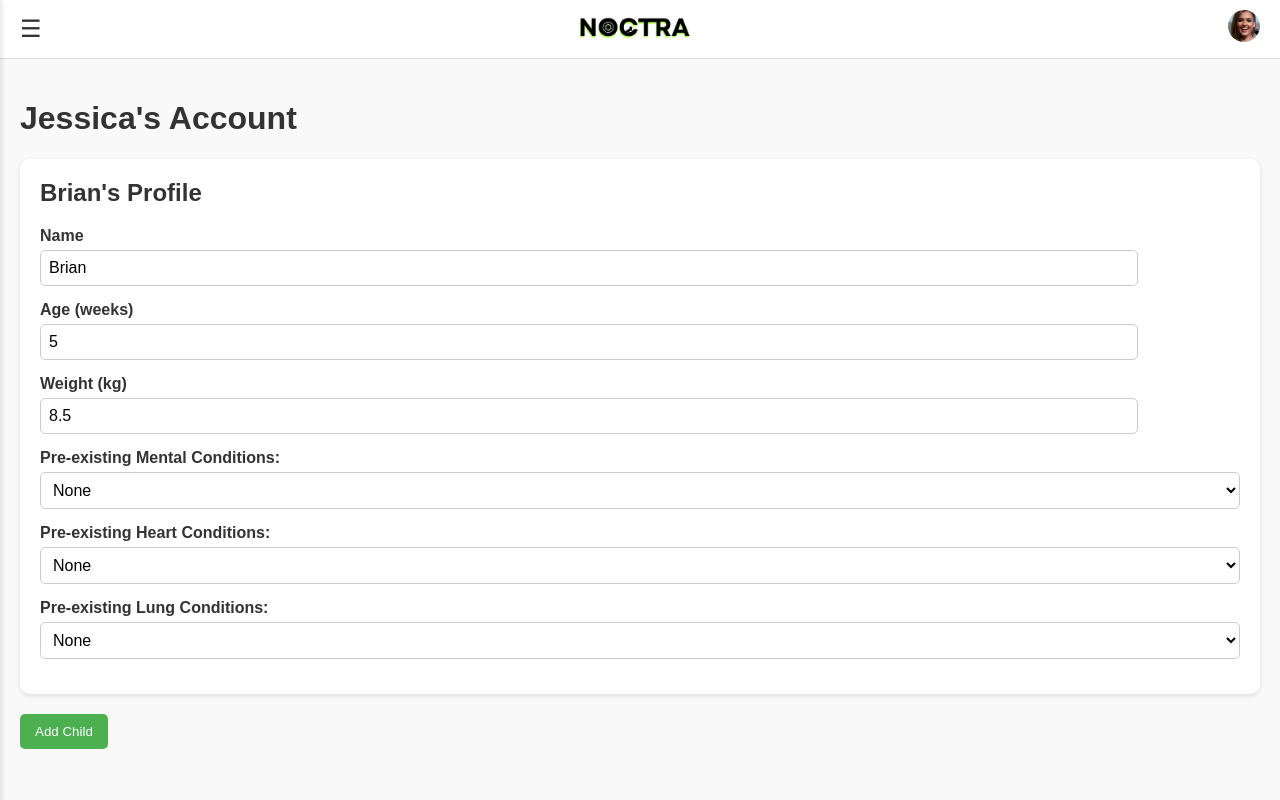
After one commit to hi337/Noctra, a Python web app: template frontend/templates/profile.html in a window 1280 px wide. The commit adds this page. Run offline with Jinja, Linux system fonts and the light colour scheme; the template is opened without the code that fills it, so the values that code supplies are empty.

Commit message:
Added many sections

```diff
--- /dev/null
+++ b/frontend/templates/profile.html
@@ -0,0 +1,225 @@
+<!DOCTYPE html>
+<html lang="en">
+  <head>
+    <meta charset="UTF-8" />
+    <meta name="viewport" content="width=device-width, initial-scale=1.0" />
+    <title>Profile - Noctra</title>
+    <style>
+      body {
+        margin: 0;
+        font-family: Arial, sans-serif;
+        background-color: #f9f9f9;
+        color: #333;
+      }
+      .profile-pic {
+        height: 32px;
+        width: 32px;
+        border-radius: 50%;
+        object-fit: cover;
+      }
+      header {
+        display: flex;
+        justify-content: space-between;
+        align-items: center;
+        padding: 10px 20px;
+        background-color: #ffffff;
+        border-bottom: 1px solid #ddd;
+      }
+      .menu-icon,
+      .user-icon {
+        font-size: 1.5rem;
+        cursor: pointer;
+      }
+      .logo {
+        font-weight: bold;
+        font-size: 1.2rem;
+        margin-top: 2px;
+      }
+      .profile-section {
+        padding: 20px;
+      }
+      .card {
+        background-color: #fff;
+        border-radius: 10px;
+        padding: 20px;
+        box-shadow: 0 2px 5px rgba(0, 0, 0, 0.1);
+        margin-bottom: 20px;
+      }
+      .card h2 {
+        margin-top: 0;
+      }
+      .form-group {
+        margin-bottom: 15px;
+      }
+      .form-group label {
+        display: block;
+        font-weight: bold;
+        margin-bottom: 5px;
+      }
+      .form-group input {
+        width: 90%;
+        padding: 8px;
+        border: 1px solid #ccc;
+        border-radius: 5px;
+        font-size: 1rem;
+        font-family: inherit;
+      }
+      .form-group select {
+        width: 100%;
+        background-color: white;
+        padding: 8px;
+        border: 1px solid #ccc;
+        border-radius: 5px;
+        font-size: 1rem;
+        font-family: inherit;
+      }
+      .add-button {
+        background-color: #4caf50;
+        color: white;
+        border: none;
+        padding: 10px 15px;
+        border-radius: 5px;
+        cursor: pointer;
+      }
+      /* Navigation Drawer Styles */
+      .nav-drawer {
+        position: fixed;
+        top: 0;
+        left: 0;
+        height: 100%;
+        width: 150px;
+        background-color: #fff;
+        box-shadow: 2px 0 5px rgba(0, 0, 0, 0.1);
+        padding: 20px;
+        transform: translateX(-100%);
+        transition: transform 0.3s ease;
+        z-index: 1000;
+      }
+      .nav-drawer.open {
+        transform: translateX(0);
+      }
+      .nav-drawer a {
+        display: block;
+        padding: 10px 0;
+        color: #333;
+        text-decoration: none;
+      }
+      .overlay {
+        position: fixed;
+        top: 0;
+        left: 0;
+        width: 100%;
+        height: 100%;
+        background-color: rgba(0, 0, 0, 0.3);
+        z-index: 999;
+        display: none;
+      }
+      .overlay.show {
+        display: block;
+      }
+    </style>
+  </head>
+  <body>
+    <header>
+      <div class="menu-icon" onclick="toggleDrawer()">☰</div>
+      <a href="index.html">
+        <div class="logo">
+          <img
+            src="../static/img/image.png"
+            alt="Noctra Logo"
+            style="height: 30px"
+          />
+        </div>
+      </a>
+      <a href="profile.html">
+        <div class="user-icon">
+          <img
+            src="../static/img/Jessica_Alba.jpg"
+            alt="Jessica"
+            class="profile-pic"
+          />
+        </div>
+      </a>
+    </header>
+
+    <!-- Navigation Drawer -->
+    <div id="navDrawer" class="nav-drawer">
+      <a href="index.html">Overview</a>
+      <a href="activity.html">Activity</a>
+      <a href="profile.html">Profile</a>
+      <a href="upload.html">Upload</a>
+    </div>
+    <div id="overlay" class="overlay" onclick="toggleDrawer()"></div>
+
+    <div class="profile-section">
+      <h1>Jessica's Account</h1>
+
+      <div class="card">
+        <h2>Brian's Profile</h2>
+        <div class="form-group">
+          <label for="name">Name</label>
+          <input type="text" id="name" value="Brian" />
+        </div>
+        <div class="form-group">
+          <label for="age">Age (weeks)</label>
+          <input type="number" id="age" value="5" />
+        </div>
+        <div class="form-group">
+          <label for="weight">Weight (kg)</label>
+          <input type="number" id="weight" value="8.5" />
+        </div>
+        <div class="form-group">
+          <label for="mental">Pre-existing Mental Conditions:</label>
+          <select id="mental" name="mental">
+            <option value="none">None</option>
+            <option value="developmental_delay">Developmental Delay</option>
+            <option value="cerebral_palsy">Cerebral Palsy</option>
+            <option value="autism_spectrum_disorder">
+              Autism Spectrum Disorder
+            </option>
+          </select>
+        </div>
+        <div class="form-group">
+          <label for="heart">Pre-existing Heart Conditions:</label>
+          <select id="heart" name="heart">
+            <option value="none">None</option>
+            <option value="congenital_heart_defect">
+              Congenital Heart Defect
+            </option>
+            <option value="arrhythmia">Arrhythmia</option>
+            <option value="cardiomyopathy">Cardiomyopathy</option>
+          </select>
+        </div>
+        <div class="form-group">
+          <label for="lung">Pre-existing Lung Conditions:</label>
+          <select id="lung" name="lung">
+            <option value="none">None</option>
+            <option value="asthma">Asthma</option>
+            <option value="bronchopulmonary_dysplasia">
+              Bronchopulmonary Dysplasia
+            </option>
+            <option value="cystic_fibrosis">Cystic Fibrosis</option>
+          </select>
+        </div>
+      </div>
+
+      <button class="add-button">Add Child</button>
+    </div>
+
+    <script>
+      function toggleDrawer() {
+        const drawer = document.getElementById("navDrawer");
+        const overlay = document.getElementById("overlay");
+        const isOpen = drawer.classList.contains("open");
+
+        if (isOpen) {
+          drawer.classList.remove("open");
+          overlay.classList.remove("show");
+        } else {
+          drawer.classList.add("open");
+          overlay.classList.add("show");
+        }
+      }
+    </script>
+  </body>
+</html>
```
Also changed, not shown: backend/server.py (deleted, +0 -50 lines), frontend/templates/activity.html (+26 -5 lines), frontend/templates/index.html (+10 -5 lines), frontend/templates/upload.html (added, +204 -0 lines).
